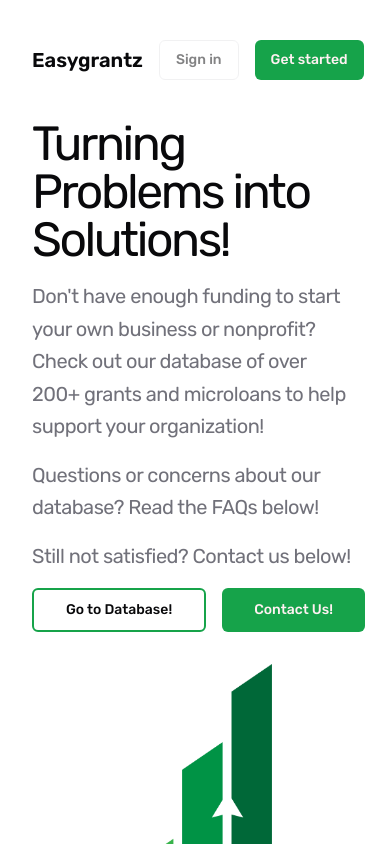
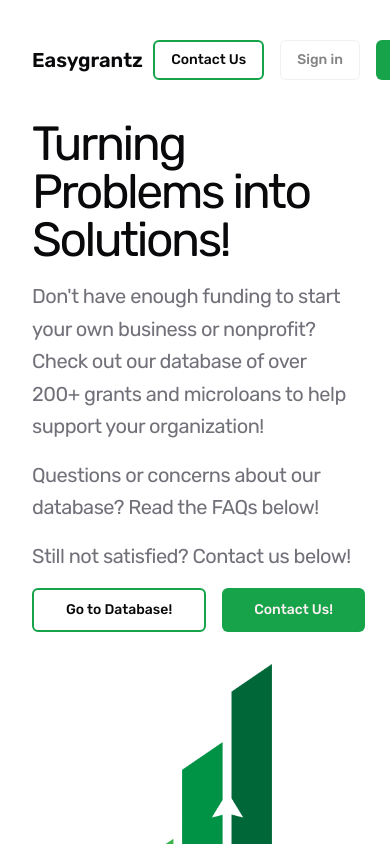
Before and after one commit to rohansarakinti/easygrantz, a Next.js app: page / in a window 390 px wide. Shown: the top 844 px of the page. Built offline with nearby package versions, Linux system fonts and the light colour scheme.

Commit message:
contact nav button update

```diff
--- a/components/ui/nav.tsx
+++ b/components/ui/nav.tsx
@@ -61,7 +61,7 @@ return (
         <p className="font-semibold text-xl">Easygrantz</p><Image src={Logo} className="w-0 md:w-8" alt="Easygrantz Logo"/>
         </div>
         <div className="flex justify-end w-full gap-4">
-        <Button variant="ghost" className="hidden md:inline border-2 border-green-600">
+        <Button variant={router!="/contact" ? "outline" : "default"} className={router!="/contact" ? "border-2 border-green-600": ""}>
             <Link href="/contact">Contact Us</Link>
         </Button>
         <div className="border-r hidden md:inline"></div>
```
Also changed, not shown: app/page.jsx (+0 -8 lines).
